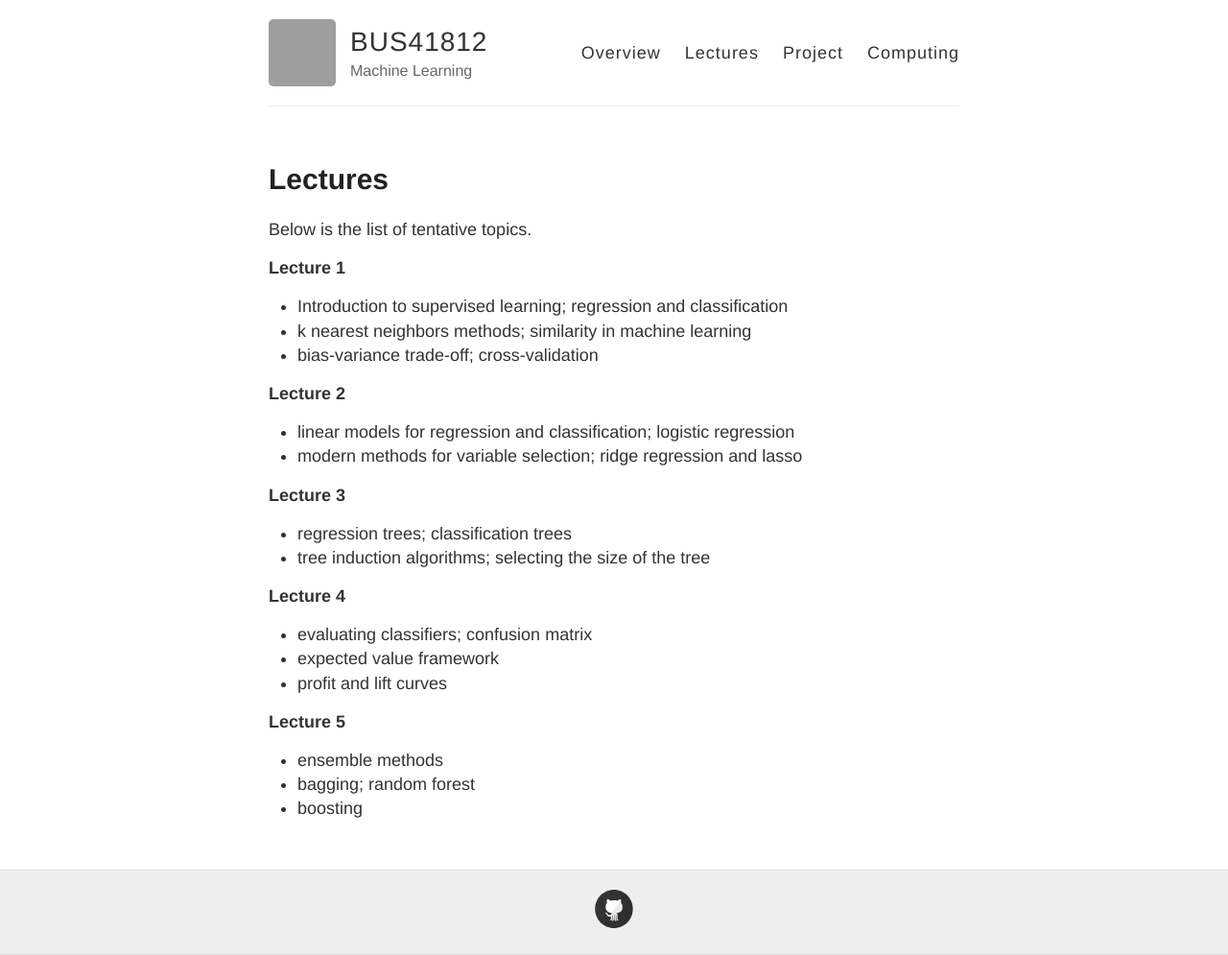
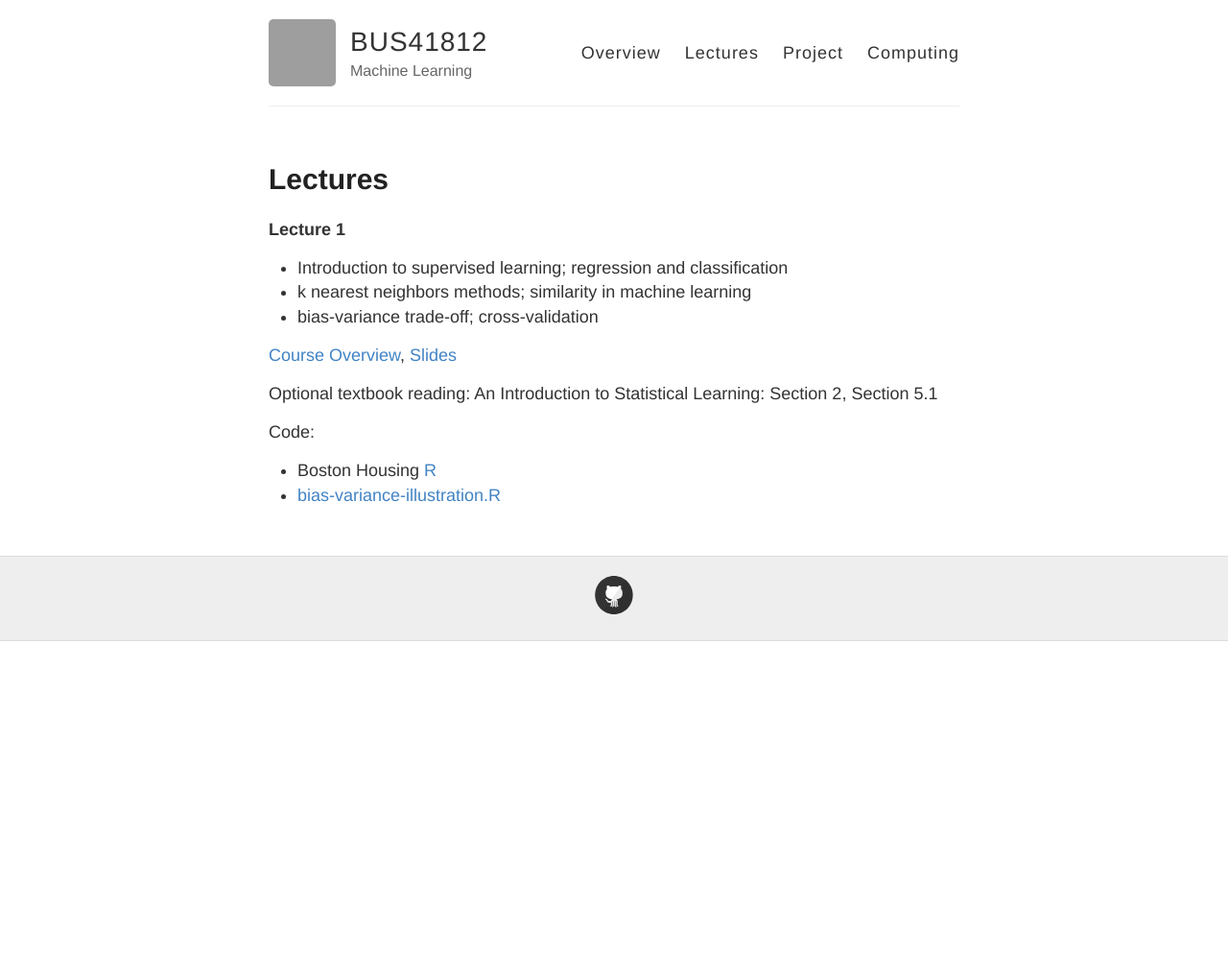
Before and after one commit to ChicagoBoothML/ExecML, a Jekyll site: the page built from lectures.md, in a window 1280 px wide. Shown: the whole page at 96% size. Built offline with Jekyll 4.4.1, drawn with Linux system fonts in a browser that asks for light colours; after the commit the page ends 900 px from its top, so only the background shows below that; grey boxes are pictures that could not be loaded.

Commit message:
Update lectures.md

```diff
--- a/lectures.md
+++ b/lectures.md
@@ -4,13 +4,23 @@ title: Lectures
 permalink: /lectures/
 ---
 
-Below is the list of tentative topics.
-
 **Lecture 1**
 
 * Introduction to supervised learning; regression and classification
 * k nearest neighbors methods; similarity in machine learning
 * bias-variance trade-off; cross-validation
+
+[Course Overview](https://piazza.com/class_profile/get_resource/izev9lpuf6f6bc/j5ygjld9mu26re),
+[Slides](https://piazza.com/class_profile/get_resource/izev9lpuf6f6bc/j5ygjbkr1qa6pk)
+
+Optional textbook reading: An Introduction to Statistical Learning: Section 2, Section 5.1
+
+Code:
+
+* Boston Housing [R](https://raw.githubusercontent.com/ChicagoBoothML/ML2016/master/code/Boston_knn.R)
+* [bias-variance-illustration.R](https://raw.githubusercontent.com/ChicagoBoothML/ML2016/master/code/bias-variance-illustration.R)
+
+<!---
 
 **Lecture 2**
 
@@ -33,3 +43,5 @@ Below is the list of tentative topics.
 * ensemble methods
 * bagging; random forest
 * boosting
+
+--->
```
